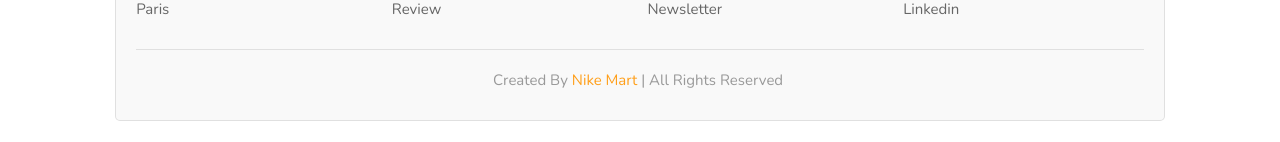
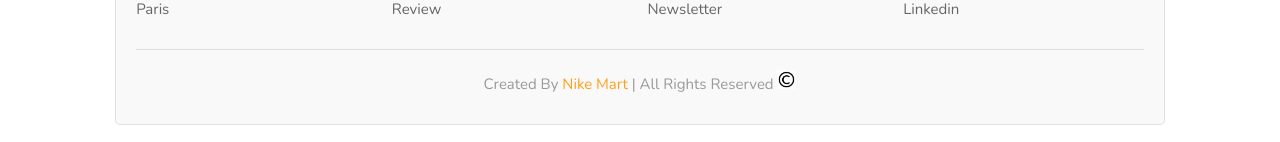
Before and after one commit to Nandhakumar-27/NikeMart, a plain HTML site: page index.html in a window 1280 px wide. Shown: the part 4178-4320 px from the top of the page. Drawn offline with nearby package versions, Linux system fonts and the light colour scheme; files whose address does not match are found by name.

Commit message:
Update index.html

```diff
--- a/index.html
+++ b/index.html
@@ -468,7 +468,7 @@
             <a href="#">linkedin</a>
         </div>
 
-        <div class="credit">created by <span> nike mart </span> | all rights reserved <img id="copyright" src="OIP.jpg" alt=""></div>
+        <div class="credit">created by <span> nike mart </span> | all rights reserved <img id="copyright" src="Images/OIP.jpg" alt=""></div>
 
     </div>
 
```
